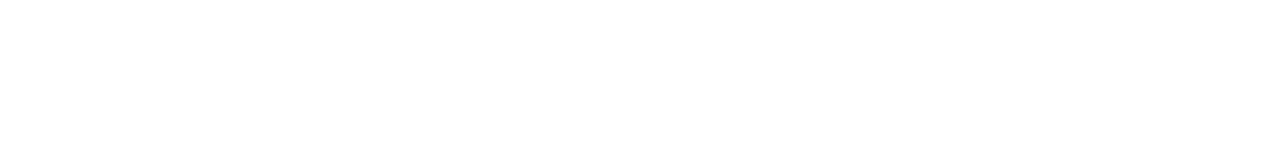
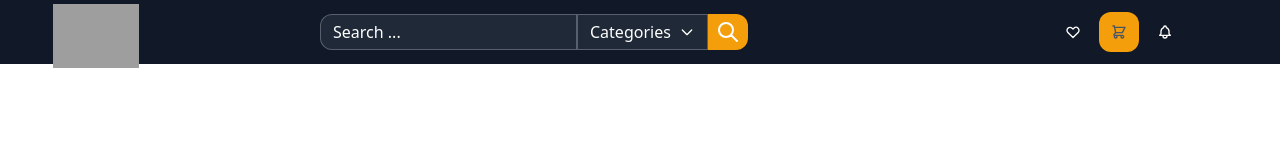
Before and after one commit to JawadMakary/Amazon-2.0, a plain HTML site: page index.html in a window 1280 px wide. Drawn offline with nearby package versions, Linux system fonts and the light colour scheme; grey boxes are pictures that could not be loaded.

Commit message:
added header element

```diff
--- a/index.html
+++ b/index.html
@@ -7,9 +7,119 @@
     <meta charset="UTF-8">
     <meta http-equiv="X-UA-Compatible" content="IE=edge">
     <meta name="viewport" content="width=device-width, initial-scale=1.0">
+    <!--JDENTICON cdn-->
+    <script src="https://cdn.jsdelivr.net/npm/jdenticon@3.1.0/dist/jdenticon.min.js" async
+        integrity="sha384-VngWWnG9GS4jDgsGEUNaoRQtfBGiIKZTiXwm9KpgAeaRn6Y/1tAFiyXqSzqC8Ga/"
+        crossorigin="anonymous">
+</script>
     <title>Amazon 2.0</title>
 </head>
 <body>
+   <div class="bg-white w-full">
+        <div class="header bg-gray-900 h-16 flex items-center">
+            <div class="logo w-1/5 h-16 ml-10 pt-1">
+                    <img
+                    class="w-28 h-16 object-contain
 
+                    "
+                     src="https://www.pinclipart.com/picdir/big/57-576184_view-our-amazon-
+                    storefront-amazon-logo-white-png.png"
+                     alt="amazon logo">
+            </div>
+            <input
+            class="h-9 w-30 bg-gray-800 border border-gray-500
+            border-opacity-75
+            rounded-l-xl px-3
+             text-white
+            ml-6
+            placeholder-white
+            focus:outline-none
+            "
+             type="text" name="" id="search" placeholder="Search ...">
+             <div class="categories h-9
+              w-30 bg-gray-800 border border-gray-500
+              border-opacity-75
+
+              px-3
+              text-white
+              flex
+              items-center
+              "
+              >
+                    Categories
+                    <svg
+                    class="h-4
+                    w-4
+                    ml-2
+                    "
+                    xmlns="http://www.w3.org/2000/svg" class="h-6 w-6" fill="none" viewBox="0 0 24 24" stroke="currentColor">
+                        <path stroke-linecap="round" stroke-linejoin="round" stroke-width="2" d="M19 9l-7 7-7-7" />
+                    </svg>
+             </div>
+             <div class="search-icon
+             bg-yellow-500
+             h-9
+             w-10
+             rounded-r-xl
+             flex
+             items-center
+             justify-center
+             text-white
+             ">
+                    <svg
+
+                    xmlns="http://www.w3.org/2000/svg" class="h-6 w-6" fill="none" viewBox="0 0 24 24" stroke="currentColor">
+                        <path stroke-linecap="round" stroke-linejoin="round" stroke-width="2" d="M21 21l-6-6m2-5a7 7 0 11-14 0 7 7 0 0114 0z" />
+                    </svg>
+             </div>
+             <!--right Icons-->
+             <div class="icons
+             text-white
+             flex
+             items-center
+             ml-auto
+             mr-8
+             w-48
+             h-16
+             justify-around
+             ">
+                <svg
+                class="h-4 w-4"
+                xmlns="http://www.w3.org/2000/svg" class="h-6 w-6" fill="none" viewBox="0 0 24 24" stroke="currentColor">
+                    <path stroke-linecap="round" stroke-linejoin="round" stroke-width="2" d="M4.318 6.318a4.5 4.5 0 000 6.364L12 20.364l7.682-7.682a4.5 4.5 0 00-6.364-6.364L12 7.636l-1.318-1.318a4.5 4.5 0 00-6.364 0z" />
+                  </svg>
+                  <div class="cart-icon bg-yellow-500
+                  h-10
+                  w-10
+                  flex
+                  items-center
+                  justify-center
+                  rounded-xl
+                  text-gray-600
+
+                  ">
+                        <svg
+                        class="h-4 w-4"
+                        xmlns="http://www.w3.org/2000/svg" class="h-6 w-6" fill="none" viewBox="0 0 24 24" stroke="currentColor">
+                            <path stroke-linecap="round" stroke-linejoin="round" stroke-width="2" d="M3 3h2l.4 2M7 13h10l4-8H5.4M7 13L5.4 5M7 13l-2.293 2.293c-.63.63-.184 1.707.707 1.707H17m0 0a2 2 0 100 4 2 2 0 000-4zm-8 2a2 2 0 11-4 0 2 2 0 014 0z" />
+                        </svg>
+
+                  </div>
+                  <svg
+                  class="h-4 w-4"
+                  xmlns="http://www.w3.org/2000/svg" class="h-6 w-6" fill="none" viewBox="0 0 24 24" stroke="currentColor">
+                    <path stroke-linecap="round" stroke-linejoin="round" stroke-width="2" d="M15 17h5l-1.405-1.405A2.032 2.032 0 0118 14.158V11a6.002 6.002 0 00-4-5.659V5a2 2 0 10-4 0v.341C7.67 6.165 6 8.388 6 11v3.159c0 .538-.214 1.055-.595 1.436L4 17h5m6 0v1a3 3 0 11-6 0v-1m6 0H9" />
+                  </svg>
+                  <svg class="h-12
+                  w-12
+                  rounded-full
+                  " data-jdenticon-value="jawad"></svg>
+
+             </div>
+        </div>
+        <div class="main">
+
+        </div>
+   </div>
 </body>
 </html>
```
